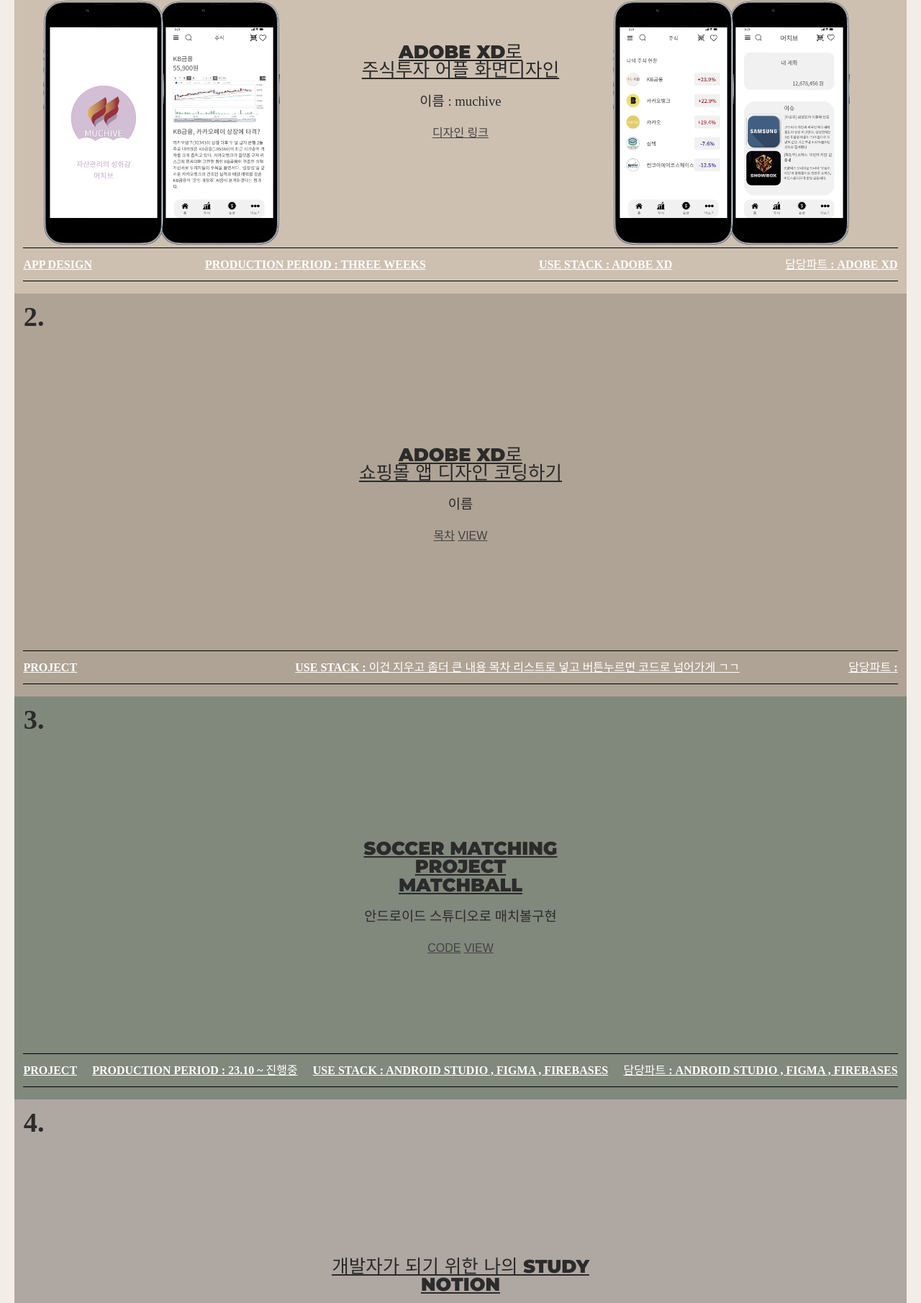
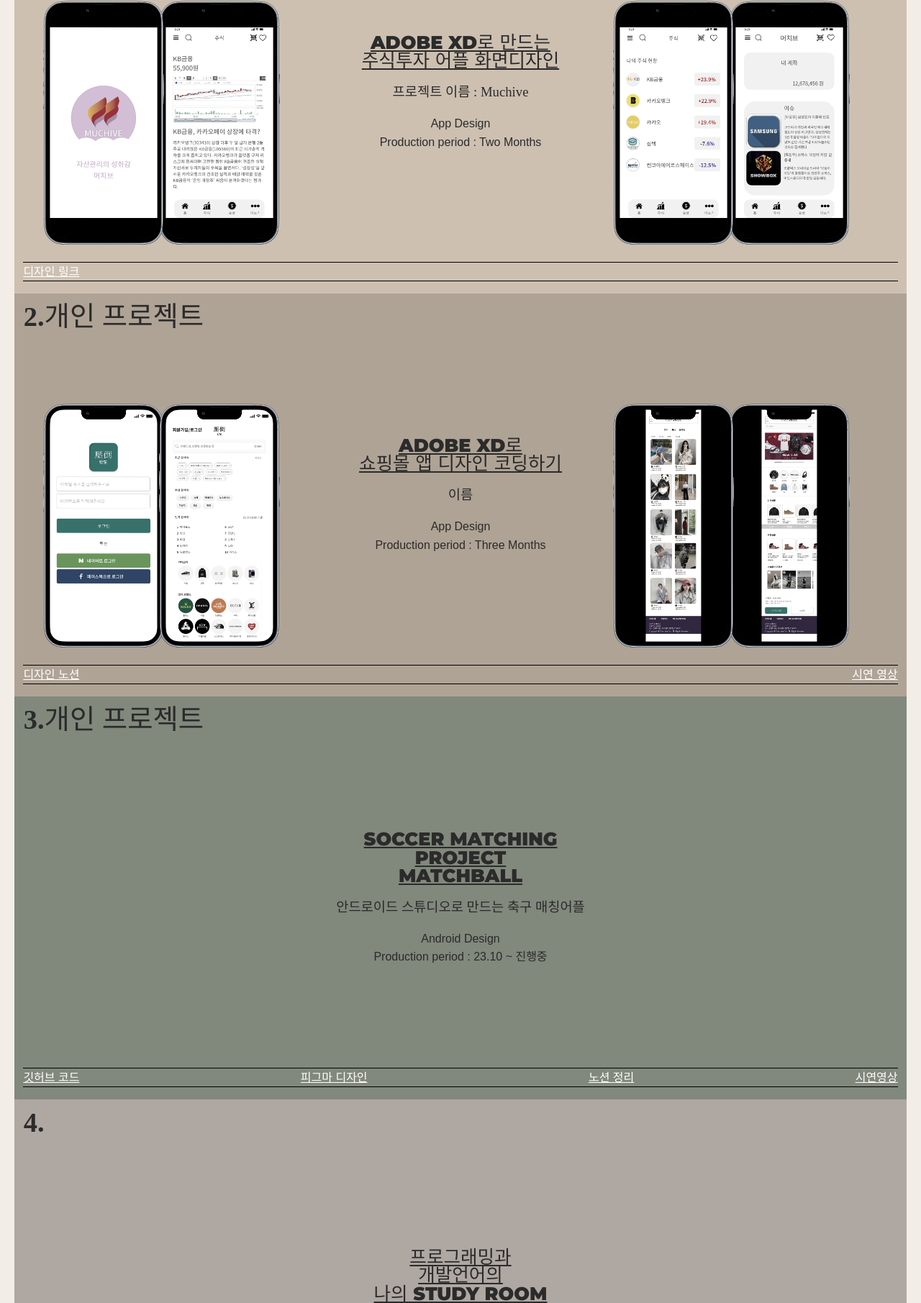
Before and after one commit to kim-jaehun/port_wogjs, a website built with Vite: page src/index.html in a window 1280 px wide. Shown: the part 3349-5160 px from the top of the page at 72% size. Built offline with nearby package versions, Linux system fonts and the light colour scheme; some packages are replaced by stand-ins of ours; a small style sheet from the web is missing; files whose address does not match are found by name; a web font is replaced by a local one.

Commit message:
이게진짜

```diff
--- a/src/index.html
+++ b/src/index.html
@@ -203,14 +203,18 @@
                 <div class="site__wrap">
 
                     <article class="site__item s1">
-                        <span class="num">1.</span>
+                        <span class="num">1.개인 프로젝트</span>
                         <div class="text">
-                            <div>Adobe xd로</div>
-                            <div>주식투자 어플 화면디자인</div>
+
+                            <div>Adobe xd로 만드는</div>
+                            <div>주식투자 어플 화면디자인 </div>
 
                         </div>
-                        <h3 class="title">이름 : muchive</h3>
+                        <h3 class="title">프로젝트 이름 : Muchive</h3>
+                        <div>App Design</div>
+                        <div>Production period : Two Months</div>
                         <div class="btn">
+
 
                             <div class="t_img1_1">
                                 <img src="assets\img\muchive0.png" alt="미리보기1">
@@ -228,73 +232,87 @@
                                 <img src="assets\img\muchive3.png" alt="미리보기3">
                             </div>
 
+
+                        </div>
+                        <div class="info">
                             <a href="https://xd.adobe.com/view/d52b7f2d-a633-4e01-9a39-89e27b3bdf8b-8078/?fullscreen">디자인
                                 링크</a>
-                        </div>
-                        <div class="info">
-                            <span>App design</span>
-                            <span>production period : three weeks</span>
-                            <span>use stack : Adobe xd</span>
-                            <span>담당파트 : Adobe xd </span>
+
                         </div>
                     </article>
 
                     <article class="site__item s2">
-                        <span class="num">2.</span>
+                        <span class="num">2.개인 프로젝트</span>
                         <div class="text">
                             <div>Adobe xd로</div>
                             <div>쇼핑몰 앱 디자인 코딩하기</div>
 
                         </div>
                         <h3 class="title">이름</h3>
+                        <div>App Design</div>
+                        <div>Production period : Three Months</div>
                         <div class="btn">
-                            <a href="">목차</a>
-                            <a href="">view</a>
+
+                            <div class="t_img2_1">
+                                <img src="assets\img\login-portrait.png" alt="미리보기1">
+                            </div>
+
+                            <div class="t_img2_2">
+                                <img src="assets\img\category.png" alt="미리보기2">
+                            </div>
+
+                            <div class="t_img2_3">
+                                <img src="assets\img\shop-portrait.png" alt="미리보기3">
+                            </div>
+
+                            <div class="t_img2_4">
+                                <img src="assets\img\style-portrait.png" alt="미리보기3">
+                            </div>
                         </div>
                         <div class="info">
-                            <span>project</span>
-                            <span></span>
-                            <span>use stack : 이건 지우고 좀더 큰 내용 목차 리스트로 넣고 버튼누르면 코드로 넘어가게 ㄱㄱ</span>
-                            <span>담당파트 : </span>
+                            <a href="https://www.notion.so/14d29626244c46ebac63db67350fce51?pvs=4">디자인 노션</a>
+                            <a href="">시연 영상</a>
                         </div>
                     </article>
 
                     <article class="site__item s3">
-                        <span class="num">3.</span>
+                        <span class="num">3.개인 프로젝트</span>
                         <div class="text">
                             <div>soccer matching</div>
                             <div>project</div>
                             <div>matchball</div>
                         </div>
-                        <h3 class="title">안드로이드 스튜디오로 매치볼구현</h3>
+                        <h3 class="title">안드로이드 스튜디오로 만드는 축구 매칭어플</h3>
+                        <div>Android Design</div>
+                        <div>Production period : 23.10 ~ 진행중</div>
                         <div class="btn">
-                            <a href="https://github.com/kim-jaeheon115/match_ball">code</a>
-                            <a
-                                href="https://www.figma.com/file/1xVmjuwUjsK9imQQ9GgGIf/%EC%B6%95%EA%B5%AC%EB%8F%99%EC%82%B0?type=design&node-id=0%3A1&mode=design&t=3mSpBakCeSuHORz3-1">view</a>
+
                         </div>
                         <div class="info">
-                            <span>project</span>
-                            <span>production period : 23.10 ~ 진행중</span>
-                            <span>use stack : Android studio , Figma , Firebases</span>
-                            <span>담당파트 : Android studio , Figma , Firebases</span>
+                            <a href="https://github.com/kim-jaeheon115/match_ball">깃허브 코드</a>
+                            <a
+                                href="https://www.figma.com/file/1xVmjuwUjsK9imQQ9GgGIf/%EC%B6%95%EA%B5%AC%EB%8F%99%EC%82%B0?type=design&node-id=0%3A1&mode=design&t=3mSpBakCeSuHORz3-1">피그마
+                                디자인</a>
+                            <a href="https://www.notion.so/6ec2cf615e6b484bb6920e63763dd4f4?pvs=4">노션 정리</a>
+                            <a href="">시연영상</a>
                         </div>
                     </article>
 
                     <article class="site__item s4">
                         <span class="num">4.</span>
                         <div class="text">
-                            <div>개발자가 되기 위한 나의 Study</div>
-                            <div>Notion</div>
+                            <div>프로그래밍과</div>
+                            <div>개발언어의</div>
+                            <div>나의 Study Room</div>
                         </div>
                         <h3>노션을 이용한 개인 코드와 공부한 데이터들입니다</h3>
                         <div class="btn">
-                            <a href="https://www.notion.so/412743d4779245c19393216606a38884?pvs=4">notion</a>
+                            <a href="https://www.notion.so/3-9861fb42130b409689de7d2dd9451815?pvs=4">notion</a>
+
                         </div>
                         <div class="info">
-                            <span>pro</span>
                             <span>기간 : 진행중</span>
-                            <span>use stack : notion</span>
-                            <span>담당파트 : HTML5/CSS3, CSS Variable, Vite,AWS , mariadb , linux, JSP</span>
+                            <span>공부 과목들 HTML5/CSS3, CSS Variable, Vite,AWS , mariadb , linux, JSP , Spring</span>
                         </div>
                     </article>
 
```
